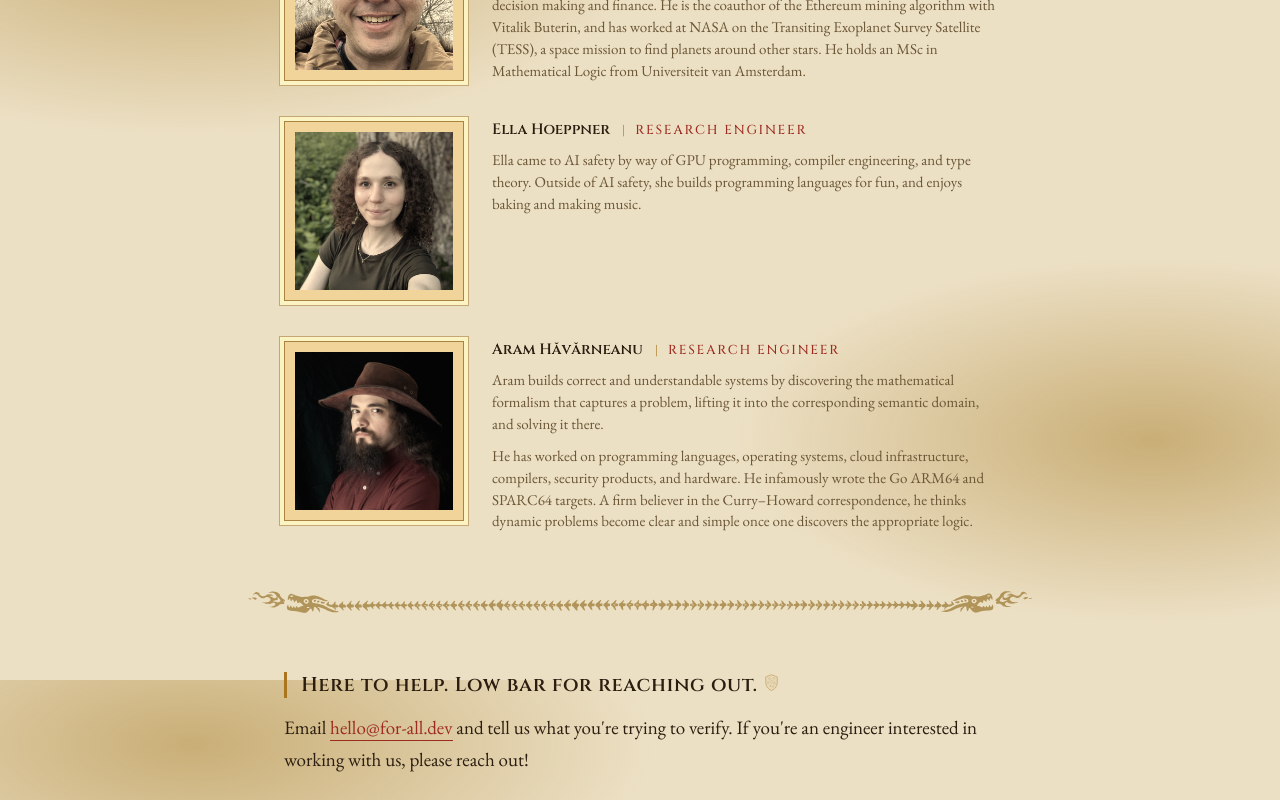
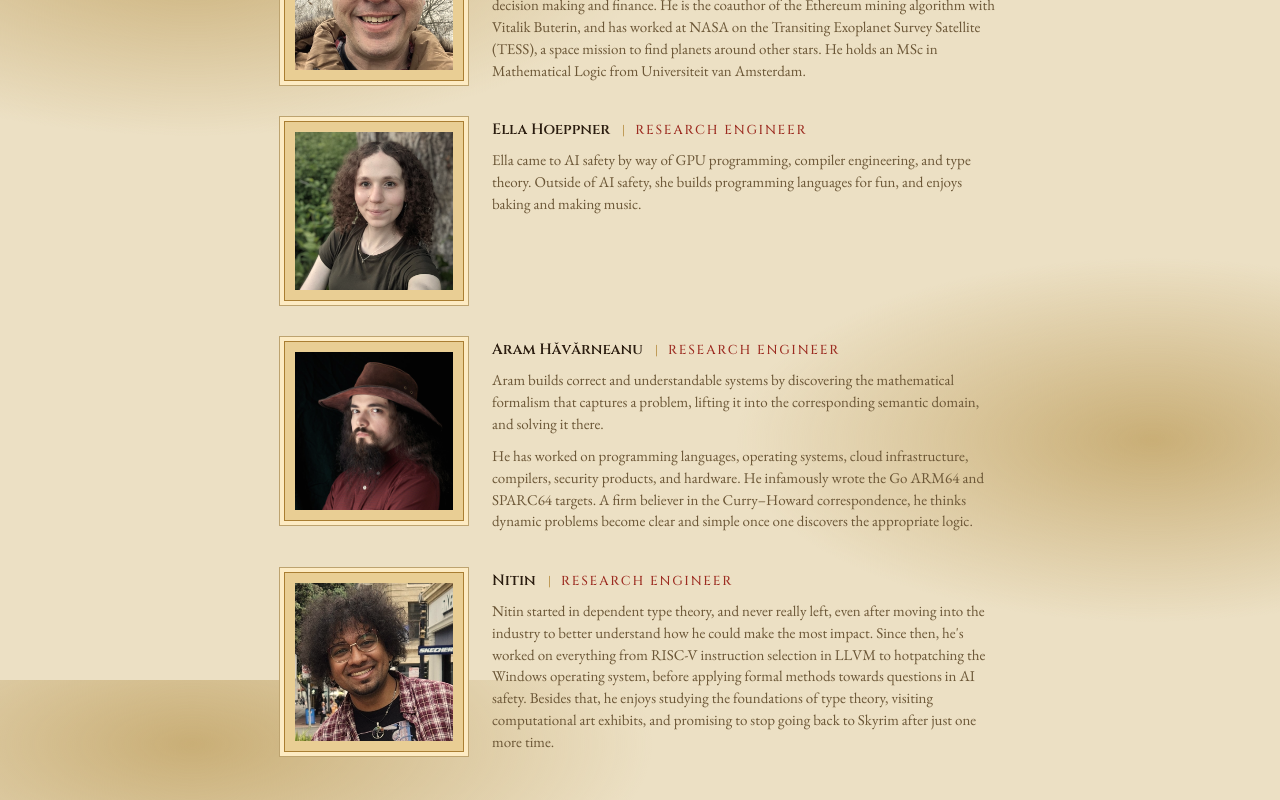
Before and after one commit to for-all-dev/website, a React (Vite) app: page / in a window 1280 px wide. Shown: the part 1720-2520 px from the top of the page. Built offline with nearby package versions, Linux system fonts and the light colour scheme.

Commit message:
add nitin, soften photo filter

```diff
--- /dev/null
+++ b/src/content/staff/nitin.md
@@ -0,0 +1,8 @@
+---
+name: Nitin
+role: Research Engineer
+photo: /img/staff/nitin.jpg
+order: 4
+---
+
+Nitin started in dependent type theory, and never really left, even after moving into the industry to better understand how he could make the most impact. Since then, he's worked on everything from RISC-V instruction selection in LLVM to hotpatching the Windows operating system, before applying formal methods towards questions in AI safety. Besides that, he enjoys studying the foundations of type theory, visiting computational art exhibits, and promising to stop going back to Skyrim after just one more time.
--- a/src/index.css
+++ b/src/index.css
@@ -707,7 +707,7 @@ h4:hover .heading-anchor,
   padding: 4px;
   background: var(--paper);
   margin-bottom: 12px;
-  filter: sepia(0.5) saturate(1.15) contrast(0.97);
+  filter: sepia(0.3) saturate(1.09) contrast(0.982);
 }
 
 .team-name {
```
Also changed, not shown: public/img/staff/nitin.jpg (added).
